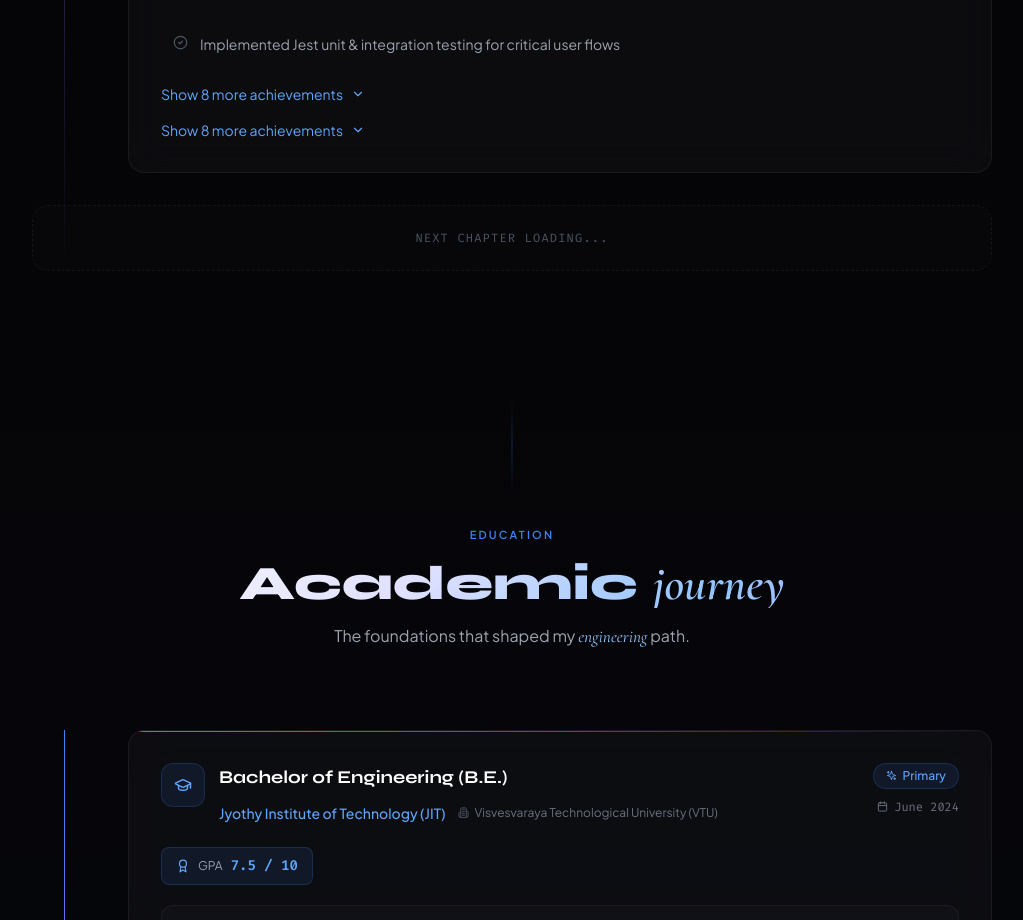
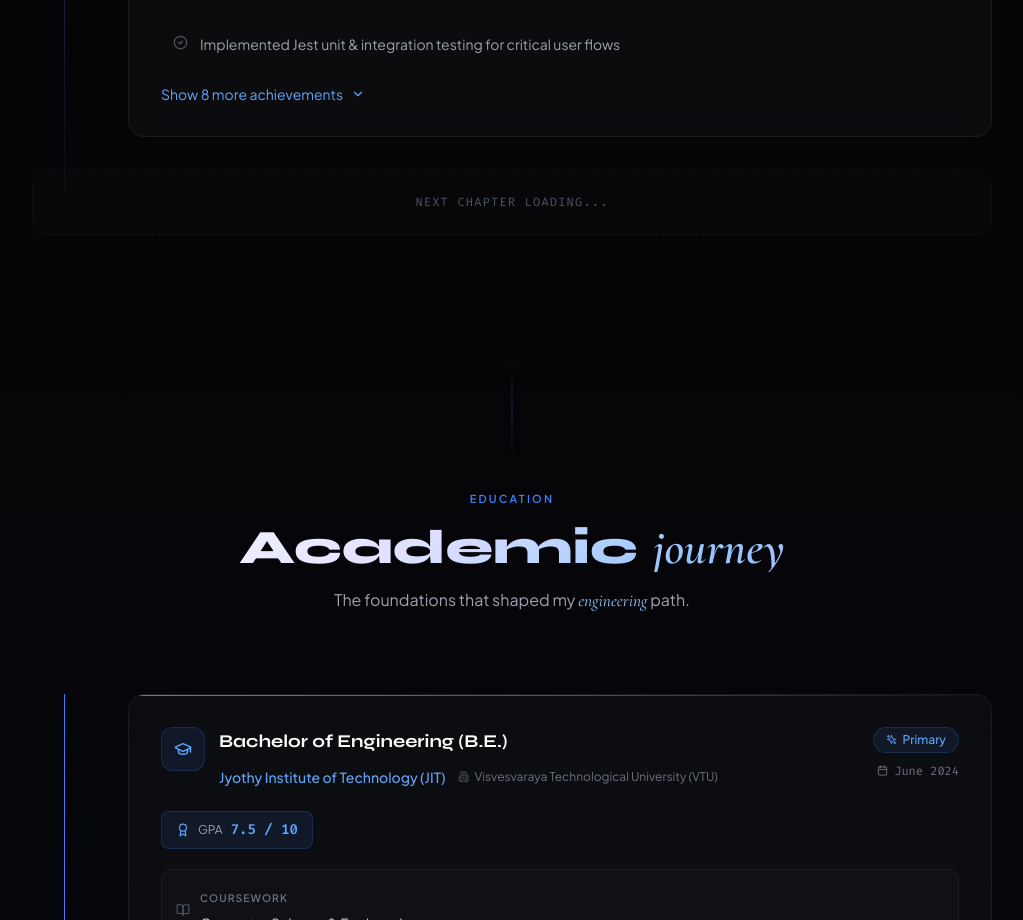
Before and after one commit to Sujan2332/Portfolio, a React (Vite) app: page / in a window 1280 px wide. Shown: the part 5160-6080 px from the top of the page, without its empty margins (128-1151 px from the left). Built offline with nearby package versions, Linux system fonts and the light colour scheme.

Commit message:
Refactor Experience component: remove unused expand toggle and clean up layout

```diff
--- a/src/components/Experience.tsx
+++ b/src/components/Experience.tsx
@@ -284,19 +284,6 @@ export default function Experience() {
                     </button>
                   )}
                 </div>
-                  {/* Expand toggle */}
-                  {achievements.length > 6 && (
-                    <button
-                      onClick={() => setExpanded(!expanded)}
-                      className="mt-4 flex items-center gap-2 text-sm text-blue-400 hover:text-blue-300 transition-colors"
-                    >
-                      {expanded ? (
-                        <>Show less <ChevronUp size={14} /></>
-                      ) : (
-                        <>Show {achievements.length - 6} more achievements <ChevronDown size={14} /></>
-                      )}
-                    </button>
-                  )}
               </div>
             </div>
           </div>
```
Lines whose indentation alone changed are shown as unchanged.
